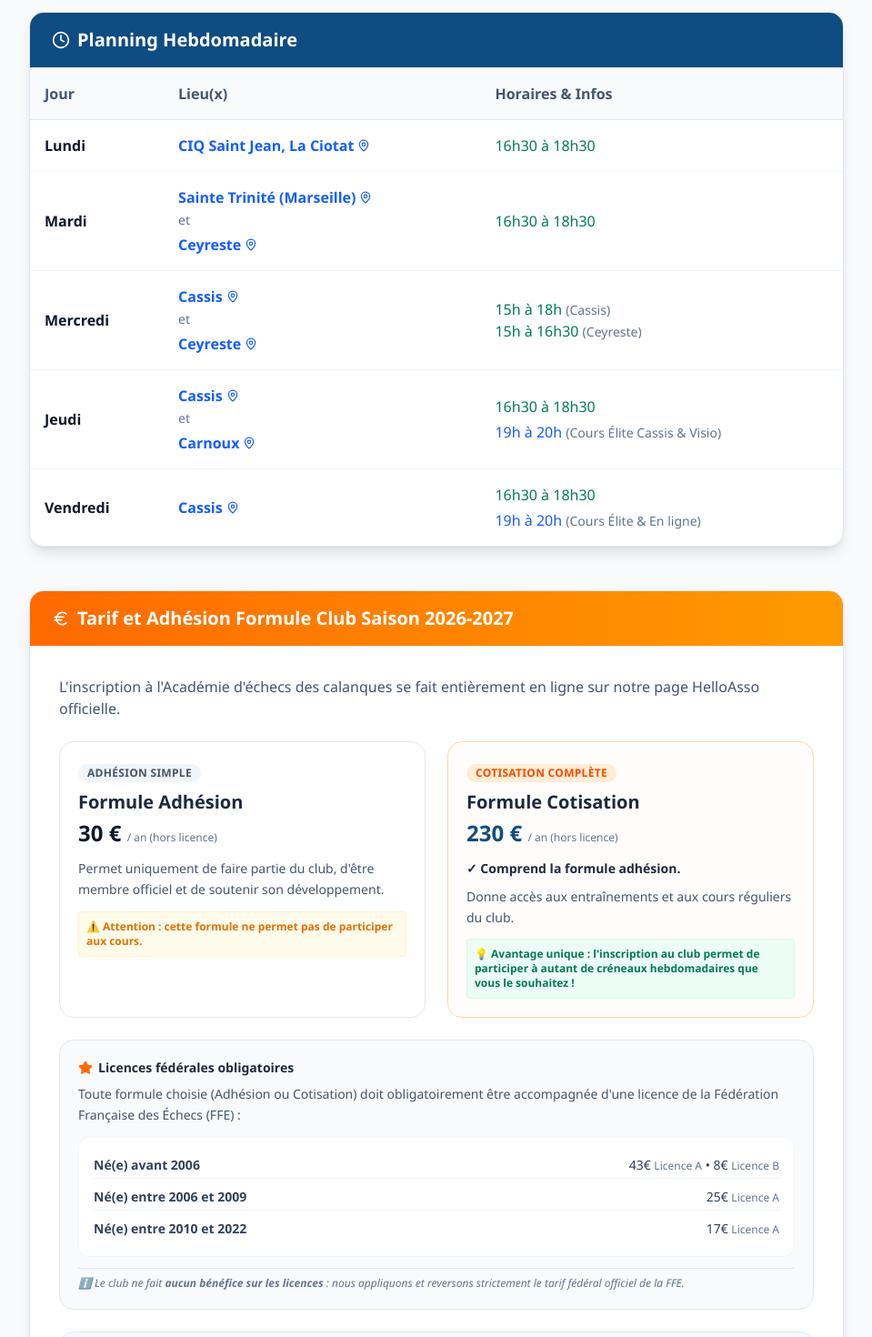
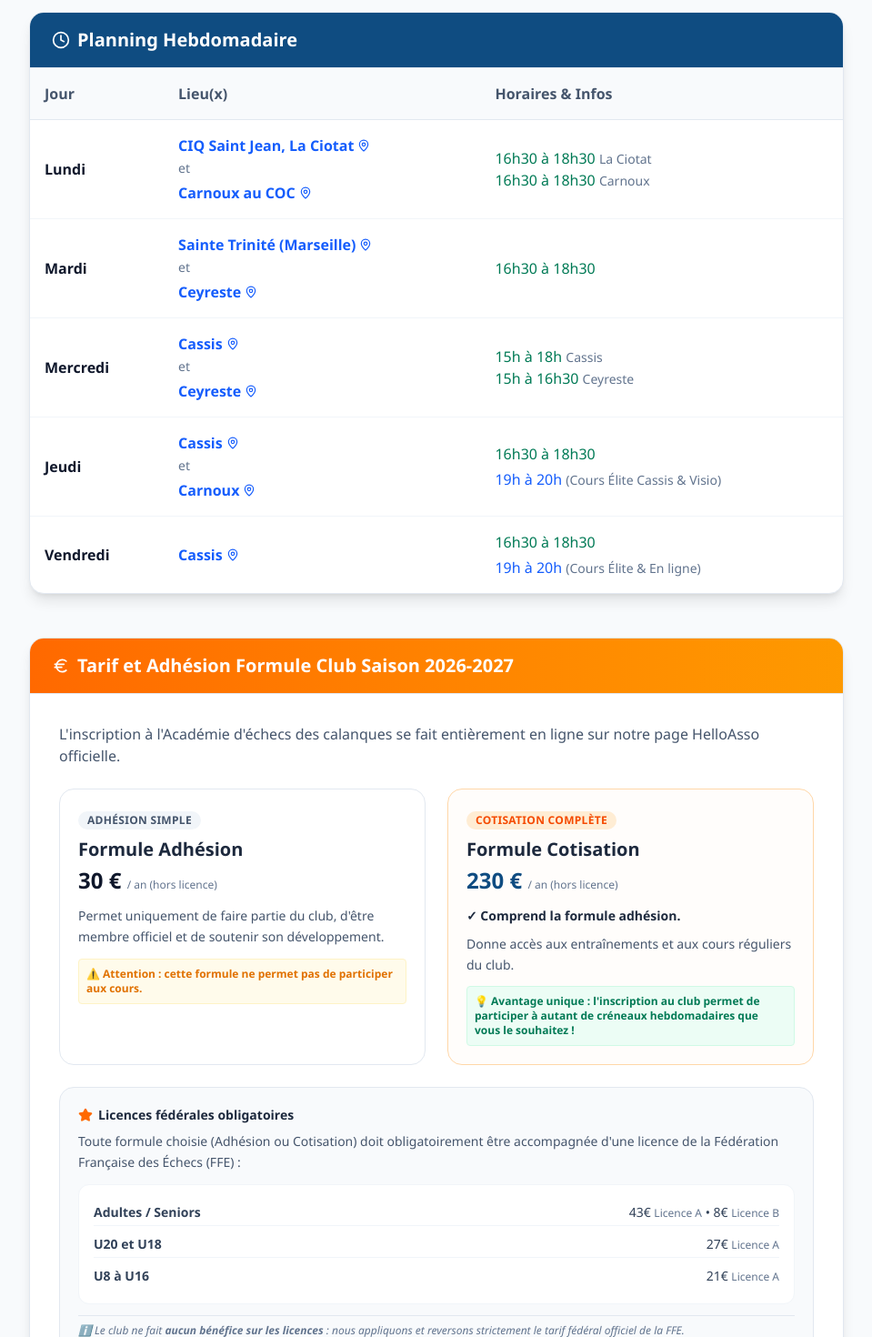
Before and after one commit to jgiraudeau/ac_echecs_calanques, a Next.js app: page /activites in a window 1280 px wide. Shown: the part 260-1730 px from the top of the page at 91% size, without its empty margins (160-1119 px from the left). Built offline with nearby package versions, Linux system fonts and the light colour scheme.

Commit message:
Mise à jour des informations de rentrée et des tarifs des licences

```diff
--- a/src/app/activites/page.tsx
+++ b/src/app/activites/page.tsx
@@ -58,8 +58,21 @@ export default function ActivitesPage() {
                                             CIQ Saint Jean, La Ciotat
                                             <MapPin className="w-3.5 h-3.5" />
                                         </a>
+                                        <br/>
+                                        <span className="text-sm text-slate-500">et</span>
+                                        <br/>
+                                        <a
+                                            href="#lieux-liste"
+                                            className="text-blue-600 hover:text-accent font-semibold hover:underline inline-flex items-center gap-1 mt-1"
+                                        >
+                                            Carnoux au COC
+                                            <MapPin className="w-3.5 h-3.5" />
+                                        </a>
                                     </td>
-                                    <td className="p-4 text-emerald-700 font-medium">16h30 à 18h30</td>
+                                    <td className="p-4">
+                                        <div className="text-emerald-700 font-medium">16h30 à 18h30 <span className="text-slate-500 text-sm font-normal">La Ciotat</span></div>
+                                        <div className="text-emerald-700 font-medium">16h30 à 18h30 <span className="text-slate-500 text-sm font-normal">Carnoux</span></div>
+                                    </td>
                                 </tr>
                                 <tr className="hover:bg-slate-50">
                                     <td className="p-4 font-semibold text-slate-900">Mardi</td>
@@ -106,8 +119,8 @@ export default function ActivitesPage() {
                                         </a>
                                     </td>
                                     <td className="p-4">
-                                        <div className="text-emerald-700 font-medium">15h à 18h <span className="text-slate-500 text-sm font-normal">(Cassis)</span></div>
-                                        <div className="text-emerald-700 font-medium">15h à 16h30 <span className="text-slate-500 text-sm font-normal">(Ceyreste)</span></div>
+                                        <div className="text-emerald-700 font-medium">15h à 18h <span className="text-slate-500 text-sm font-normal">Cassis</span></div>
+                                        <div className="text-emerald-700 font-medium">15h à 16h30 <span className="text-slate-500 text-sm font-normal">Ceyreste</span></div>
                                     </td>
                                 </tr>
                                 <tr className="hover:bg-slate-50">
@@ -216,16 +229,16 @@ export default function ActivitesPage() {
                             </p>
                             <ul className="space-y-1.5 text-slate-700 list-none mb-3 bg-white p-4 rounded-xl border border-slate-100">
                                 <li className="flex justify-between items-center py-1 border-b border-slate-100">
-                                    <span className="font-semibold">Né(e) avant 2006</span>
+                                    <span className="font-semibold">Adultes / Seniors</span>
                                     <span className="text-right">43€ <span className="text-xs text-slate-500 font-normal">Licence A</span> • 8€ <span className="text-xs text-slate-500 font-normal">Licence B</span></span>
                                 </li>
                                 <li className="flex justify-between items-center py-1 border-b border-slate-100">
-                                    <span className="font-semibold">Né(e) entre 2006 et 2009</span>
-                                    <span className="text-right">25€ <span className="text-xs text-slate-500 font-normal">Licence A</span></span>
+                                    <span className="font-semibold">U20 et U18</span>
+                                    <span className="text-right">27€ <span className="text-xs text-slate-500 font-normal">Licence A</span></span>
                                 </li>
                                 <li className="flex justify-between items-center py-1">
-                                    <span className="font-semibold">Né(e) entre 2010 et 2022</span>
-                                    <span className="text-right">17€ <span className="text-xs text-slate-500 font-normal">Licence A</span></span>
+                                    <span className="font-semibold">U8 à U16</span>
+                                    <span className="text-right">21€ <span className="text-xs text-slate-500 font-normal">Licence A</span></span>
                                 </li>
                             </ul>
                             <p className="text-xs text-slate-500 italic border-t border-slate-200 pt-2">
--- a/src/app/page.tsx
+++ b/src/app/page.tsx
@@ -207,8 +207,10 @@ export default function Home() {
             </span>
           </h1>
           <p className="text-xl md:text-2xl text-white mb-10 max-w-3xl mx-auto font-medium leading-relaxed drop-shadow-md">
-            Votre club de sport, activité pour enfants dès 6 ans et d'échecs proche de chez vous.<br />
+            Votre activité pour enfants dès 6 ans et d'échecs proche de chez vous.<br />
             <span className="text-lg opacity-90 block mt-2">Unir les esprits, conquérir les sommets !</span>
+            <span className="text-lg font-bold text-orange-400 block mt-4">Reprise des cours à partir du Lundi 7 septembre.</span>
+            <span className="text-sm opacity-90 block mt-1">Attention, les dates de rentrée varient selon les cours. Vérifiez le planning dans la rubrique Nos Cours & Lieux.</span>
           </p>
           <div className="flex flex-col sm:flex-row gap-5 justify-center">
             <Button asChild className="bg-accent hover:bg-accent/90 text-white px-8 py-7 text-lg rounded-xl shadow-xl shadow-black/20 transition-all hover:scale-105 font-bold border-2 border-transparent">
@@ -267,7 +269,7 @@ export default function Home() {
           <div className="text-left">
             <h2 className="text-xl font-bold text-slate-800 mb-2">Vous cherchez un club de sport, un stage ou une activité pour enfants dès 6 ans proche de chez vous ?</h2>
             <p className="text-slate-600 leading-relaxed">
-              L&apos;Académie d&apos;Échecs des Calanques est un véritable <strong>club de sport</strong> dynamique proposant des <strong>stages pour enfants</strong> et des <strong>activités dès 6 ans</strong>.
+              L&apos;Académie d&apos;Échecs des Calanques est un véritable <strong>club d&apos;échecs</strong> dynamique proposant des <strong>stages pour enfants</strong> et des <strong>activités dès 6 ans</strong>.
               Que vous habitiez Marseille, Cassis, La Ciotat, Carnoux-en-Provence ou Ceyreste, rejoignez notre communauté
               à quelques minutes de chez vous pour apprendre, jouer et participer à nos tournois.
             </p>
```
